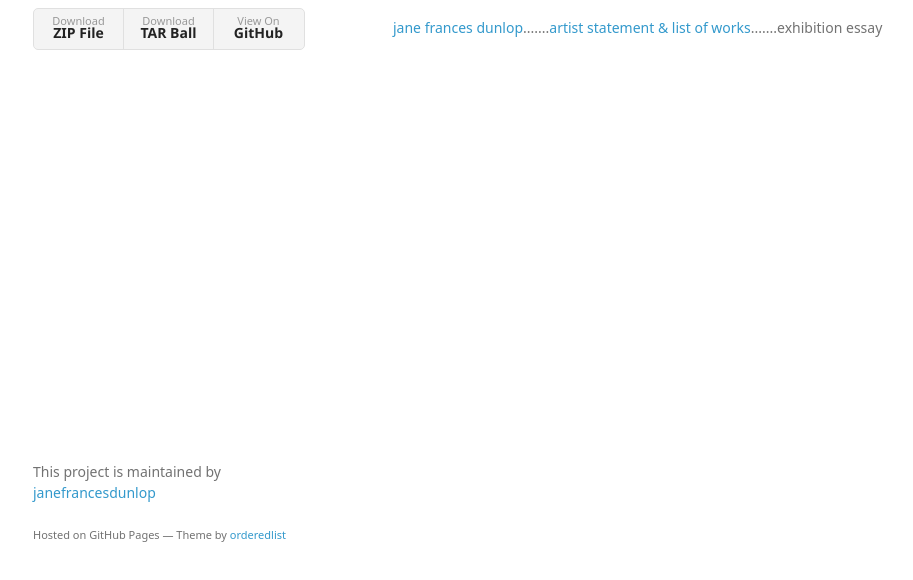
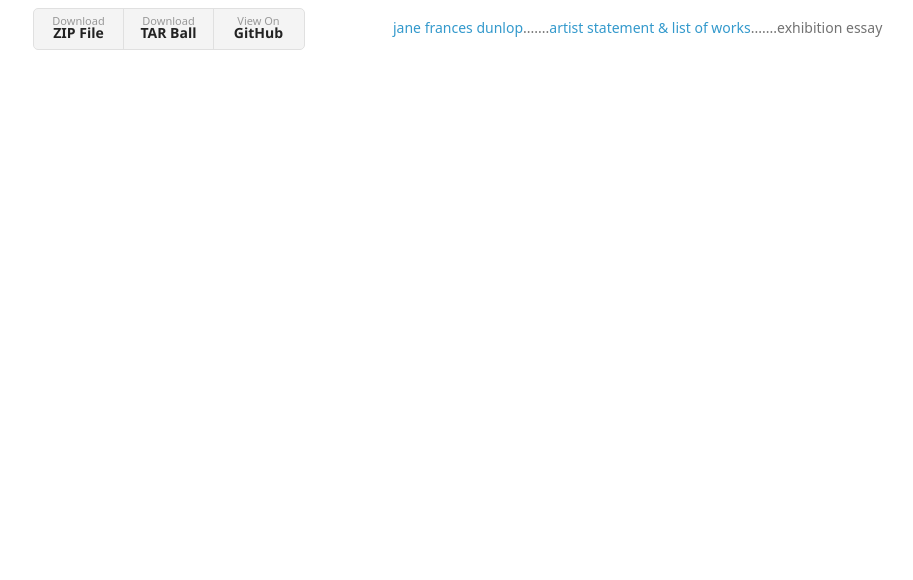
Before and after one commit to janefrancesdunlop/hurloutward, a plain HTML site: page index.html in a window 1280 px wide. Shown: the part 186-766 px from the top of the page, without its empty margins (177-1090 px from the left). Drawn offline with Linux system fonts and the light colour scheme; a web font is replaced by a local one.

Commit message:
Update index.html

```diff
--- a/index.html
+++ b/index.html
@@ -35,10 +35,6 @@
 
 <p><a href="http://janefrancesdunlop.com/">jane frances dunlop</a>.......<a href="http://files.cargocollective.com/611128/HURL-OUTWARD-AT-A-CERTAIN-PACE.pdf">artist statement &amp; list of works</a>.......exhibition essay</p>
       </section>
-      <footer>
-        <p>This project is maintained by <a href="https://github.com/janefrancesdunlop">janefrancesdunlop</a></p>
-        <p><small>Hosted on GitHub Pages &mdash; Theme by <a href="https://github.com/orderedlist">orderedlist</a></small></p>
-      </footer>
     </div>
     <script src="javascripts/scale.fix.js"></script>
 
```
